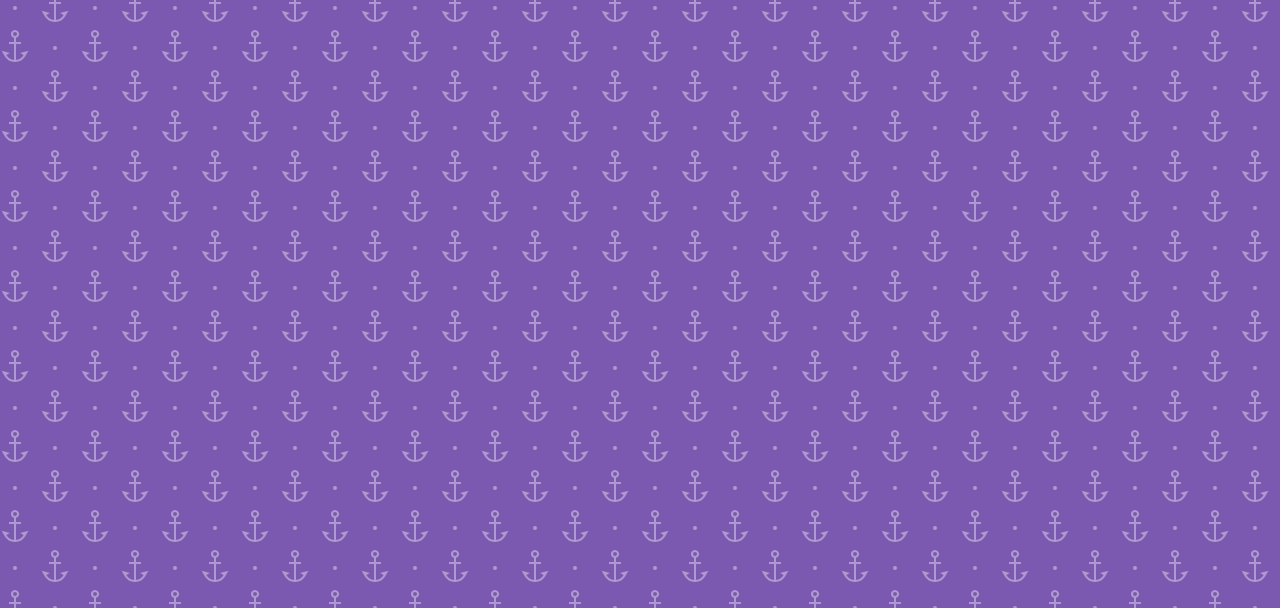
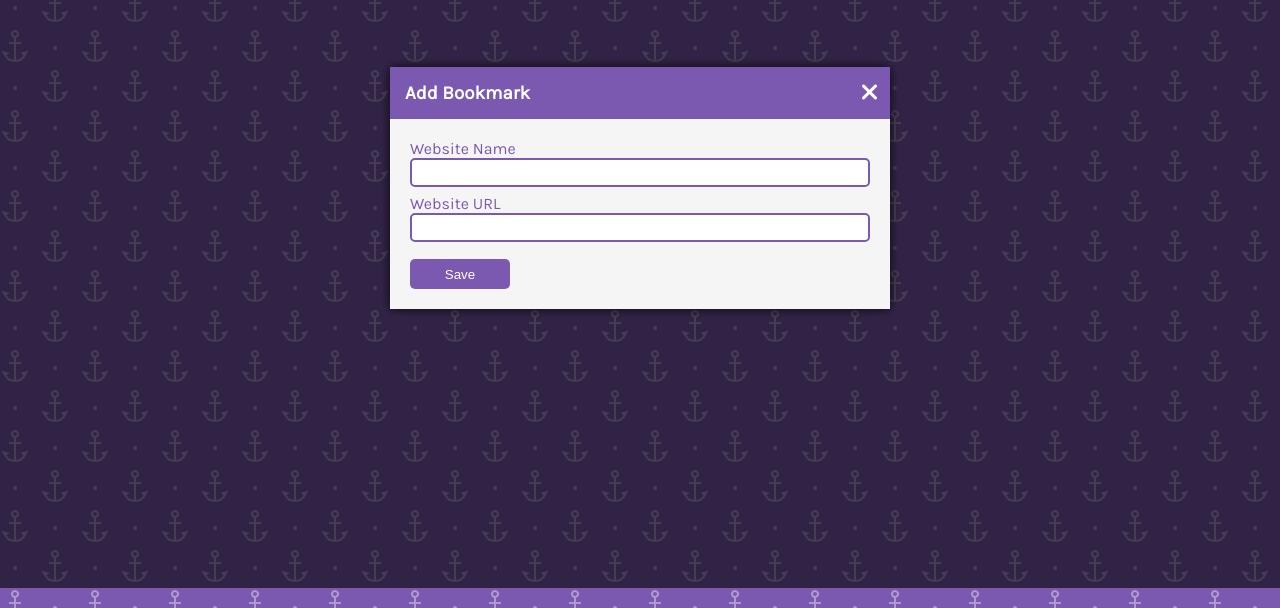
Before and after one commit to AbdulahiDayur/Bookmark-App, a plain HTML site: page index.html in a window 1280 px wide. Shown: the part 212-820 px from the top of the page. Drawn offline with Linux system fonts and the light colour scheme.

Commit message:
building ui for form

```diff
--- a/index.html
+++ b/index.html
@@ -72,5 +72,30 @@
         </div>
       </div>
     </div>
+    <!-- Modal -->
+    <div class="modal-container show-modal" id="modal">
+      <div class="modal">
+        <i class="fas fa-times close-icon" id="close-modal"></i>
+        <div class="modal-header">
+          <h3>Add Bookmark</h3>
+        </div>
+        <div class="modal-content">
+          <form id="bookmark-form">
+            <!-- Website Name -->
+            <div class="form-group">
+              <label for="website-name" class="form-label">Website Name</label>
+              <input type="text" class="form-input" id="website-name" />
+            </div>
+
+            <!-- Website URL -->
+            <div class="form-group">
+              <label for="website-url" class="form-label">Website URL</label>
+              <input type="text" class="form-input" id="website-url" />
+            </div>
+            <button type="submit">Save</button>
+          </form>
+        </div>
+      </div>
+    </div>
   </body>
 </html>
--- a/style.css
+++ b/style.css
@@ -87,6 +87,104 @@ a:active {
   margin-right: 5px;
 }
 
+/* Modal */
+.modal-container {
+  background: rgba(0 0 0 / 60%);
+  display: none;
+  position: fixed;
+  top: 0;
+  left: 0;
+  right: 0;
+  bottom: 0;
+}
+
+.show-modal {
+  display: flex;
+  justify-content: center;
+  align-items: center;
+}
+
+.modal {
+  background: white;
+  box-shadow: 0 0 10px rgba(0 0 0 / 80%);
+  max-width: 95%;
+  width: 500px;
+  animation: modalopen 1s;
+}
+
+@keyframes modalopen {
+  from {
+    opacity: 0;
+  }
+
+  to {
+    opacity: 1;
+  }
+}
+
+.close-icon {
+  float: right;
+  color: white;
+  font-size: 24px;
+  position: relative;
+  top: 13px;
+  right: 13px;
+  cursor: pointer;
+}
+
+.modal-header {
+  background: var(--primary-color);
+  color: white;
+  padding: 15px;
+}
+
+h3 {
+  margin: 0;
+}
+
+.modal-content {
+  background: whitesmoke;
+  padding: 20px;
+}
+
+/* Form */
+.form-group {
+  height: 55px;
+}
+
+.form-input {
+  width: 97%;
+  padding: 5px;
+  border: 2px solid var(--primary-color);
+  border-radius: var(--border-raduis);
+  display: block;
+  outline: none;
+}
+
+.form-label {
+  color: var(--primary-color);
+  display: block;
+}
+
+button {
+  cursor: pointer;
+  color: white;
+  background: var(--primary-color);
+  height: 30px;
+  width: 100px;
+  border: none;
+  border-radius: var(--border-raduis);
+  margin-top: 10px;
+}
+
+button:hover {
+  filter: brightness(110%);
+}
+
+button:focus {
+  outline: none;
+}
+
 /* Media Query: Large Smartphone (Vertical) */
 @media screen and (max-width: 600px) {
   .container {
```
